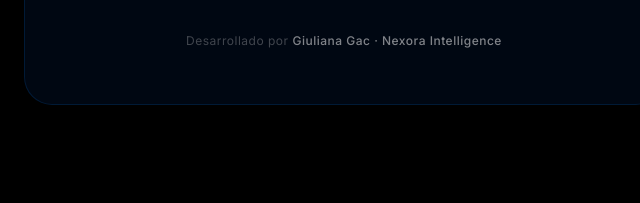
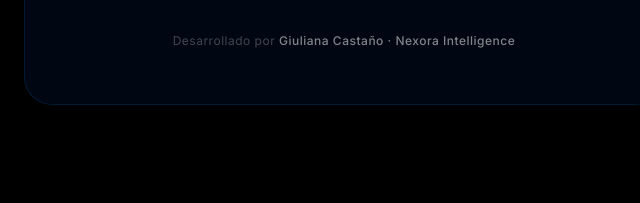
Before and after one commit to giulianagac-cloud/major-vecino, a website: page index.html in a window 1280 px wide. Shown: the part 2682-2885 px from the top of the page, 296-936 px from the left. Drawn offline with Linux system fonts and the light colour scheme.

Commit message:
fix: actualizar nombre a Giuliana Castaño
Co-Authored-By: Claude Sonnet 4.6 <noreply@anthropic.com>

```diff
--- a/index.html
+++ b/index.html
@@ -648,7 +648,7 @@ footer span { color: rgba(255,255,255,0.4); }
   <div class="cta-card">
     <h2>¿Querés integrar esto<br>en Major Municipal?</h2>
     <p>Esta demo fue construida como prototipo funcional. Con acceso a los módulos reales de Major, el bot puede consultar deudas, asignar turnos y gestionar trámites en tiempo real.</p>
-    <div class="cta-built">Desarrollado por <span>Giuliana Gac · Nexora Intelligence</span></div>
+    <div class="cta-built">Desarrollado por <span>Giuliana Castaño · Nexora Intelligence</span></div>
   </div>
 </section>
 
```
